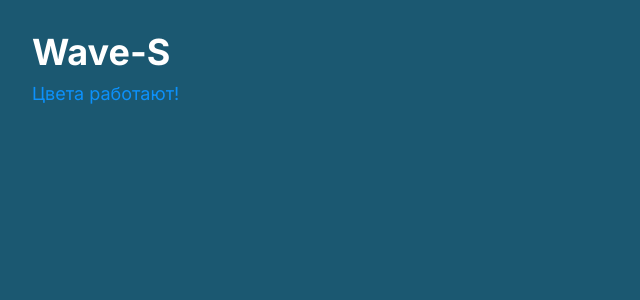
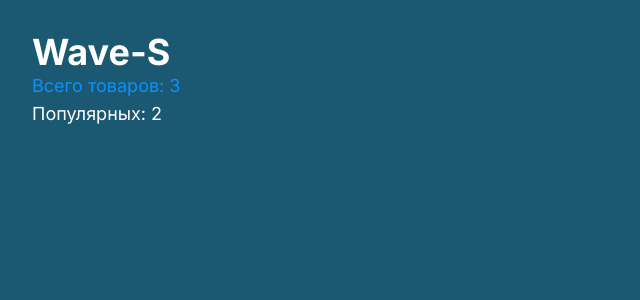
Before and after one commit to LGalushka/wave-s, a React (Vite) app: page / in a window 1280 px wide. Shown: the top 300 px of the page, without its empty margins (0-640 px from the left). Built offline with nearby package versions, Linux system fonts and the light colour scheme.

Commit message:
test: veryfy Redux store works products and popular selectors

```diff
--- a/src/App.tsx
+++ b/src/App.tsx
@@ -1,8 +1,22 @@
+import { useEffect } from "react";
+import { selectAllProducts, selectPopularProducts } from "./features/catalog/catalogSelectors";
+import { useAppDispatch, useAppSelector } from "./hooks/useAppDispatch";
+import { fetchProducts } from "./features/catalog/catalogSlice";
+
 function App() {
+  const dispatch = useAppDispatch();
+  const products = useAppSelector(selectAllProducts);
+  const popular = useAppSelector(selectPopularProducts);
+
+  useEffect(() => {
+    dispatch(fetchProducts());
+  }, [dispatch]);
+
   return (
     <div className="min-h-screen bg-gradient-header-start p-8">
       <h1 className="text-text-white text-4xl font-bold">Wave-S</h1>
-      <p className="text-text-accent text-lg mt-2">Цвета работают!</p>
+      <p className="text-text-accent text-lg ">Всего товаров: {products.length}</p>
+      <p className="text-text-white text-lg"> Популярных: {popular.length} </p>
     </div>
   );
 }
```
